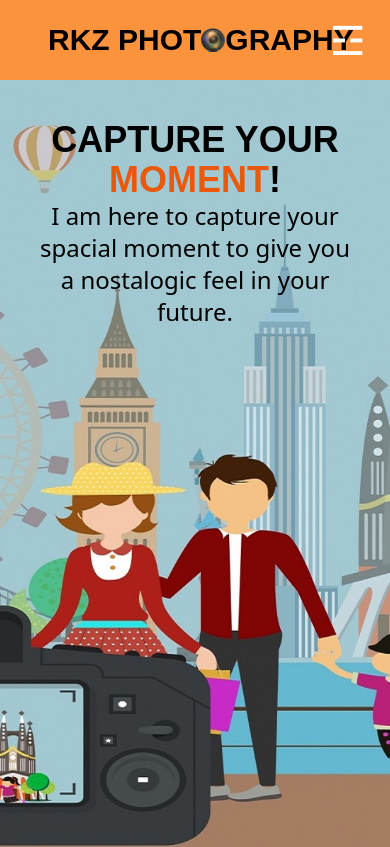
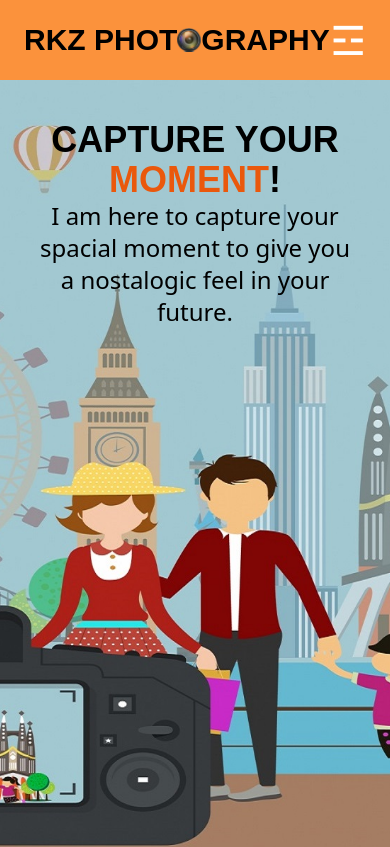
Before and after one commit to RKZeebon/Assignment-10-independent-service-provider, a React (Create React App) app: page / in a window 390 px wide. Shown: the top 847 px of the page. Built offline with nearby package versions, Linux system fonts and the light colour scheme; no server answers.

Commit message:
all done

```diff
--- a/src/Components/CommonPages/Navbar/Navbar.js
+++ b/src/Components/CommonPages/Navbar/Navbar.js
@@ -15,7 +15,7 @@ const Navbar = () => {
     }
 
     return (
-        <nav className='flex items-center justify-between bg-orange-400 px-12 h-20'>
+        <nav className='flex items-center justify-between bg-orange-400 px-6 lg:px-12 h-20'>
             <Link to='/'><h1 className='whitespace-nowrap flex items-center text-3xl font-semibold font-poppins'>RKZ PHOT<img className='w-6' src={o} alt="" />GRAPHY</h1>
             </Link>
             <div className='toggler' onClick={() => setOpen(!open)}>
```
Also changed, not shown: 1 other file (tests, documents, lock files or other folders).
